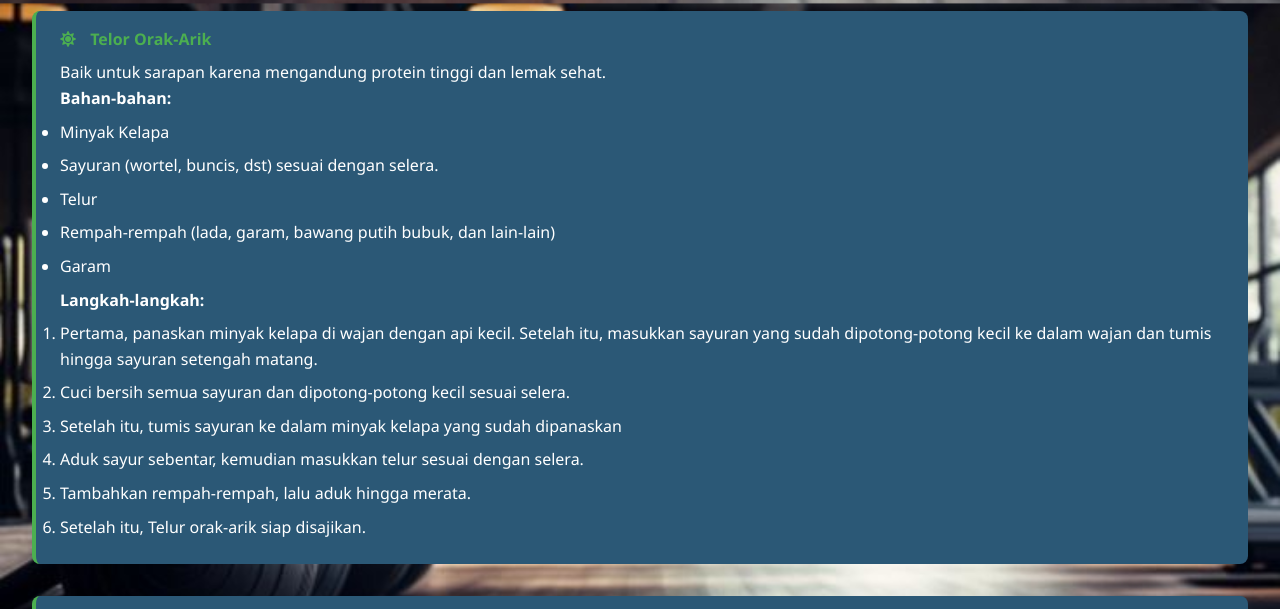
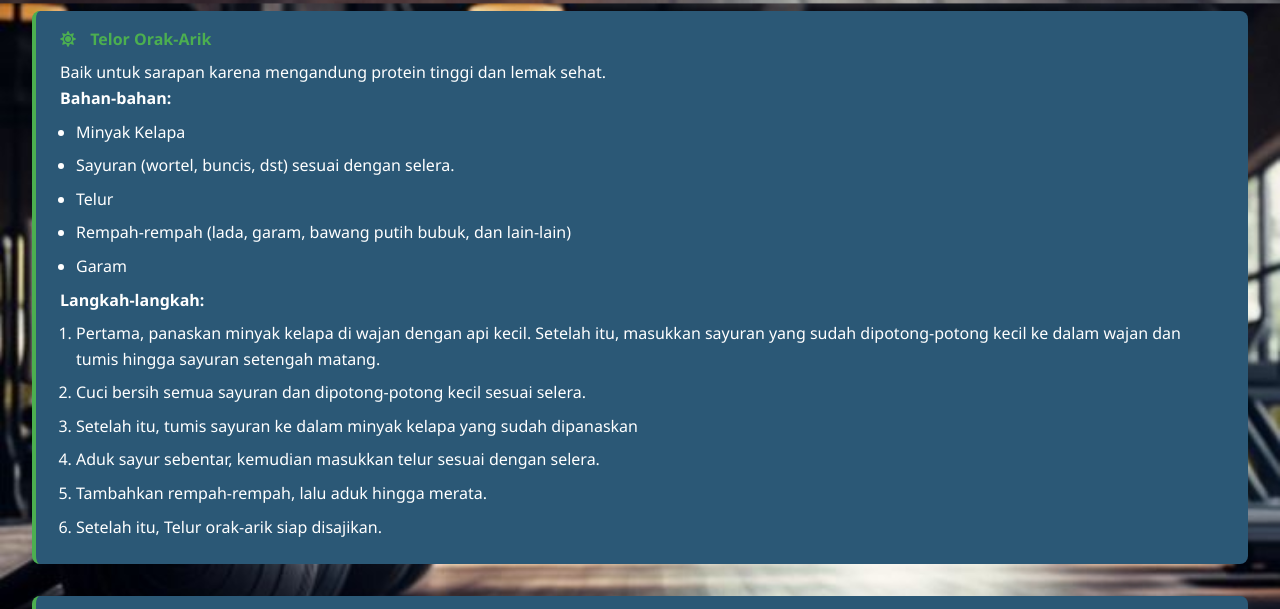
Before and after one commit to AreFunnn/HealthRoutine.github.io, a plain HTML site: page nutrisitubuh.html in a window 1280 px wide. Shown: the part 850-1459 px from the top of the page. Drawn offline with Linux system fonts and the light colour scheme.

Commit message:
Add files via upload

```diff
--- a/style.css
+++ b/style.css
@@ -274,11 +274,14 @@
 
 
         .back-btn {
-            display: inline-flex;
+            background: #008905;
+            display: inline-block;
             align-items: center;
             gap: 8px;
             color: white;
             margin-bottom: 1.5rem;
+            padding: 0.5rem 1rem;
+            border-radius: 4px;
             text-decoration: none;
         }
 
@@ -592,6 +595,19 @@
             padding: 1rem 1.5rem;
             border-left: 4px solid #4CAF50;
             margin-bottom: 1rem;
+
+            ul {
+                margin-bottom: 0.5rem;
+                color: #ffffff;
+                padding-left: 1rem;
+            }
+
+            ol {
+                margin-bottom: 0.5rem;
+                color: #ffffff;
+                padding-left: 1rem;
+            }
+
         }
 
         .meal-time h4 {
@@ -647,6 +663,7 @@
                 margin-bottom: 1rem;
                 color: #ffffff;
                 line-height: 1.6;
+                text-align: justify;
             }
         }
 
@@ -654,6 +671,10 @@
                 margin-top: 0.5rem;
                 margin-bottom: 0.5rem;
                 color: #ffffff;
+            }
+
+            ul {
+                text-align: left;
             }
 
 
```
Also changed, not shown: workout-tracker.html (+0 -4 lines).
